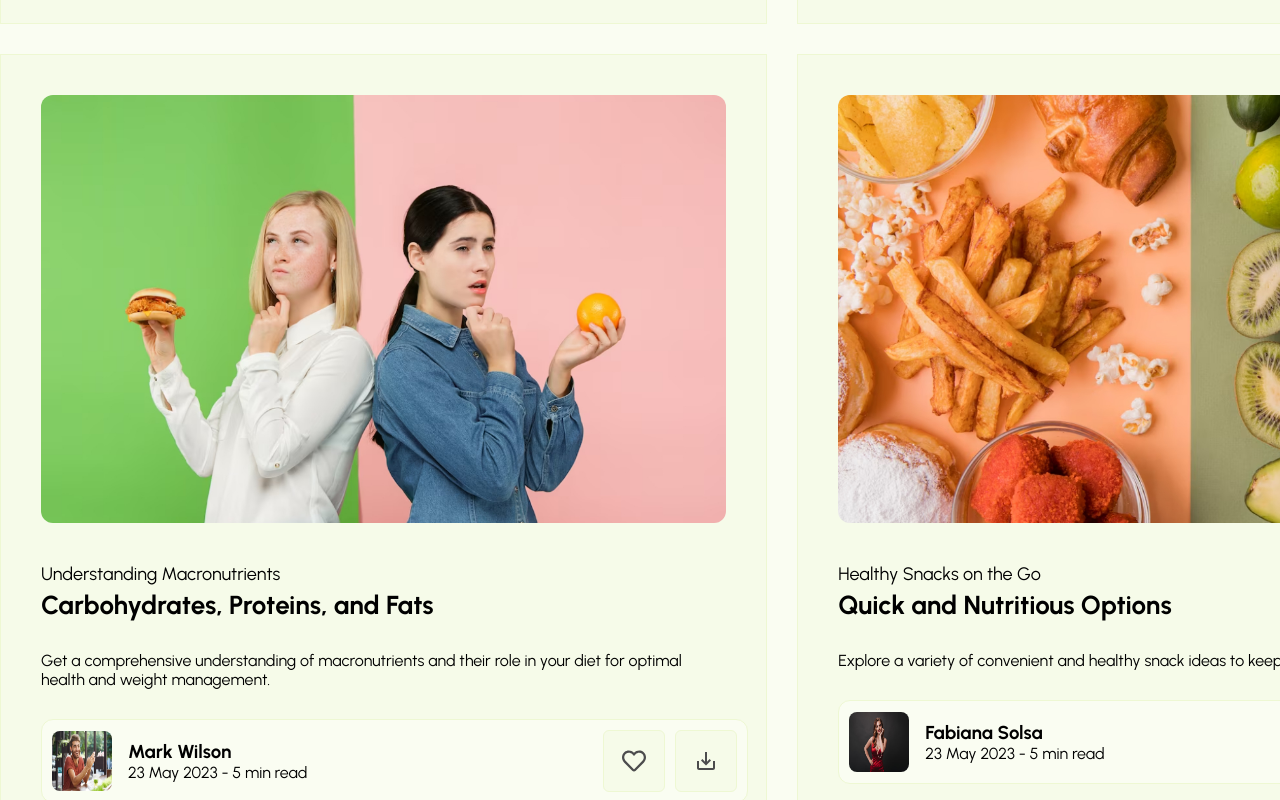
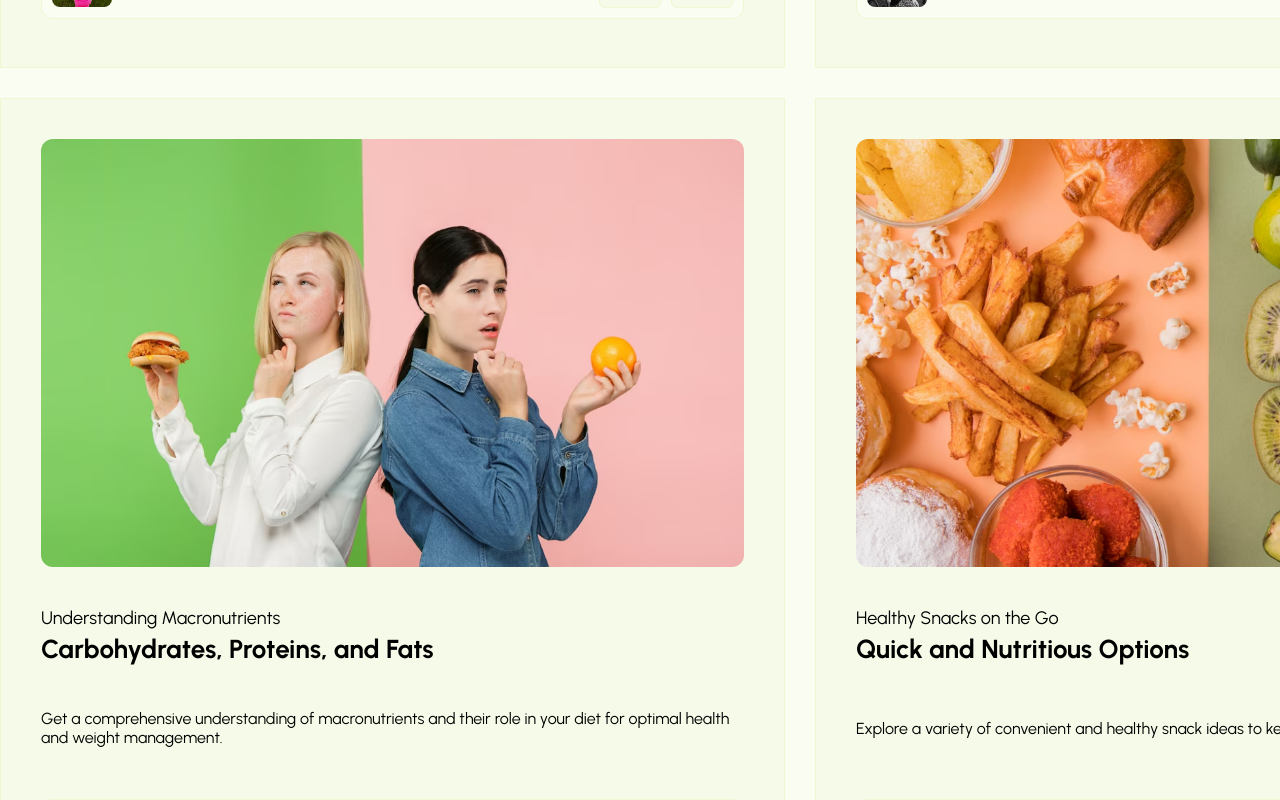
Before and after one commit to maximiano67/Nutritionist, a React (Vite) app: page / in a window 1280 px wide. Shown: the part 3240-4040 px from the top of the page. Built offline with nearby package versions, Linux system fonts and the light colour scheme.

Commit message:
Ultimos ajustes

```diff
--- a/src/Routers/home/OurBlogs/OurBlogs.css
+++ b/src/Routers/home/OurBlogs/OurBlogs.css
@@ -52,13 +52,13 @@
     border: 1px solid #EEF8D3;
     display: flex;
     flex-direction: column;
+    justify-content: space-between;
+    /* OLHA ESSE */
 }
 
 .post-cart .post-img {
-    max-width: 703px;
     height: 428px;
     border-radius: 12px;
-
 }
 
 .post-img img {
@@ -85,24 +85,32 @@
 }
 
 .post-cart .post-title-descrition {
+    width: 703px;
+    height: 284px;
     gap: 30px;
     display: flex;
     flex-direction: column;
     align-items: flex-start;
     text-align: left;
+    justify-content: space-between;
 }
 
 .cart-post-perfil {
     width: 100%;
-    background-color: #FAFDF2;
-    padding: 10px;
-    border-radius: 12px;
-    border: 1px solid #EEF8D3;
+    height: 100px;
+
+    display: flex;
+    flex-direction: column;
+    justify-content: center;
 }
 
 
 
 .cart-post-perfil .post-perfil {
+    border-radius: 12px;
+    padding: 10px;
+    background-color: #FAFDF2;
+    border: 1px solid #EEF8D3;
     display: flex;
     justify-content: space-between;
     align-items: center;
--- a/src/conponents/NavBar/NavBar.css
+++ b/src/conponents/NavBar/NavBar.css
@@ -43,7 +43,6 @@
 
 .nav-bar-links .links {
     display: flex;
-
     gap: 26px;
 }
 
```
Also changed, not shown: src/conponents/NavBar/NavBar.jsx (+7 -9 lines).
